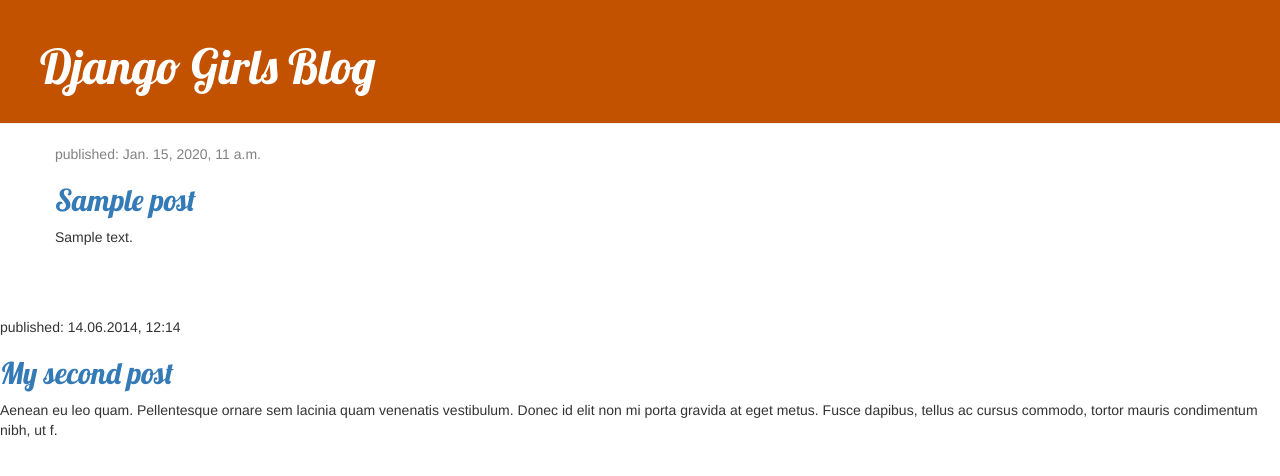
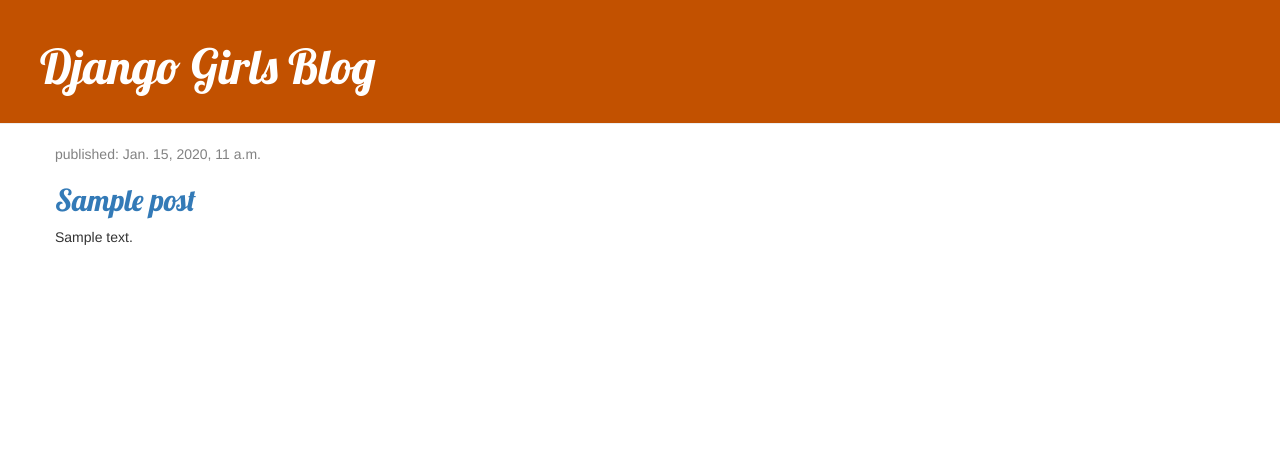
Before and after one commit to bandapanda/django_workshop, a Django app: template mysite/blog/templates/blog/post_list.html in a window 1280 px wide. Shown: the top 476 px of the page. Run offline with Django 3.2, Linux system fonts and the light colour scheme; the template is opened without the code that fills it: values that come from a table or form of the project are taken from there, others are empty; tables that the repository leaves empty hold one stand-in row (values such as "Sample post"); some libraries are stand-ins or nearby versions.

Commit message:
Add files

```diff
--- /dev/null
+++ b/mysite/blog/templates/blog/base.html
@@ -0,0 +1,23 @@
+{% load static %}
+<html>
+    <head>
+        <title>Django Girls blog</title>
+        <link rel="stylesheet" href="//maxcdn.bootstrapcdn.com/bootstrap/3.2.0/css/bootstrap.min.css">
+        <link rel="stylesheet" href="//maxcdn.bootstrapcdn.com/bootstrap/3.2.0/css/bootstrap-theme.min.css">
+        <link href='//fonts.googleapis.com/css?family=Lobster&subset=latin,latin-ext' rel='stylesheet' type='text/css'>
+        <link rel="stylesheet" href="{% static 'css/blog.css' %}">
+    </head>
+    <body>
+        <div class="page-header">
+            <h1><a href="/">Django Girls Blog</a></h1>
+        </div>
+        <div class="content container">
+            <div class="row">
+                <div class="col-md-8">
+                {% block content %}
+                {% endblock %}
+                </div>
+            </div>
+        </div>
+    </body>
+</html>
--- a/mysite/blog/templates/blog/post_list.html
+++ b/mysite/blog/templates/blog/post_list.html
@@ -1,37 +1,12 @@
-{% load static %}
-<html>
-    <head>
-        <title>Django Girls blog</title>
-        <link rel="stylesheet" href="//maxcdn.bootstrapcdn.com/bootstrap/3.2.0/css/bootstrap.min.css">
-        <link rel="stylesheet" href="//maxcdn.bootstrapcdn.com/bootstrap/3.2.0/css/bootstrap-theme.min.css">
-        <link rel="stylesheet" href="{% static 'css/blog.css' %}">
-        <link href="//fonts.googleapis.com/css?family=Lobster&subset=latin,latin-ext" rel="stylesheet" type="text/css">
-
-    </head>
-    <body>
-        <div class="page-header">
-            <h1><a href="/">Django Girls Blog</a></h1>
-        </div>
-        <div class="content container">
-            <div class="row">
-                <div class="col-md-8">
+{% extends 'blog/base.html' %}
+{% block content %}
     {% for post in posts %}
         <div class="post">
             <div class="date">
                 <p>published: {{ post.published_date }}</p>
             </div>
-                            <h2><a href="">{{ post.title }}</a></h2>
+            <h2><a href="{% url 'post_detail' pk=post.pk %}">{{ post.title }}</a></h2>
             <p>{{ post.text|linebreaksbr }}</p>
         </div>
     {% endfor %}
-                </div>
-            </div>
-        </div>
-
-        <div>
-            <p>published: 14.06.2014, 12:14</p>
-            <h2><a href="">My second post</a></h2>
-            <p>Aenean eu leo quam. Pellentesque ornare sem lacinia quam venenatis vestibulum. Donec id elit non mi porta gravida at eget metus. Fusce dapibus, tellus ac cursus commodo, tortor mauris condimentum nibh, ut f.</p>
-        </div>
-    </body>
-</html>
+{% endblock %}
--- a/mysite/blog/urls.py
+++ b/mysite/blog/urls.py
@@ -3,4 +3,5 @@
 
 urlpatterns = [
     path('posts/', views.post_list, name='post_list'),
+    path('posts/<int:pk>/', views.post_detail, name='post_detail'),
 ]
```
Also changed, not shown: mysite/blog/templates/blog/post_detail.html (added, +13 -0 lines), mysite/blog/views.py (+6 -1 lines). Lines whose indentation alone changed are shown as unchanged.
